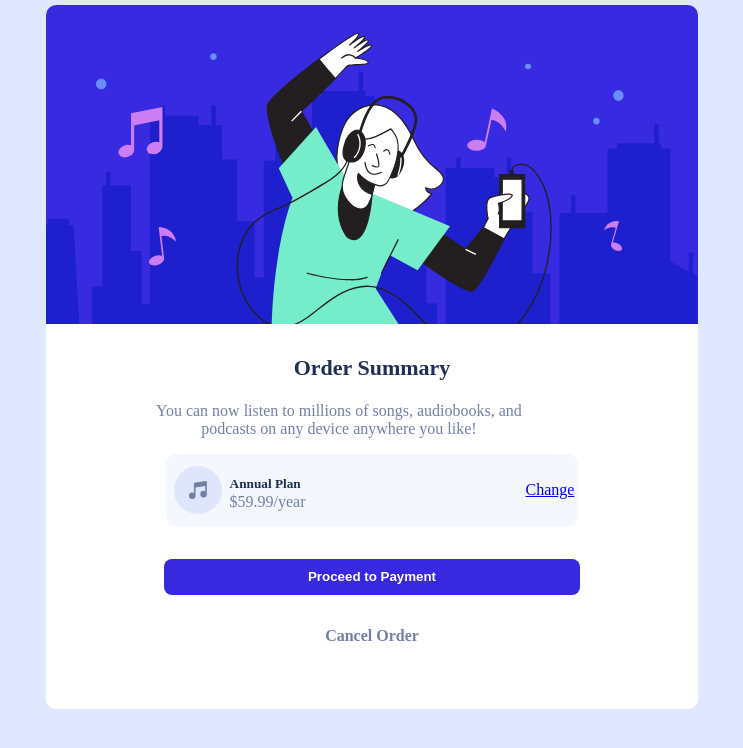
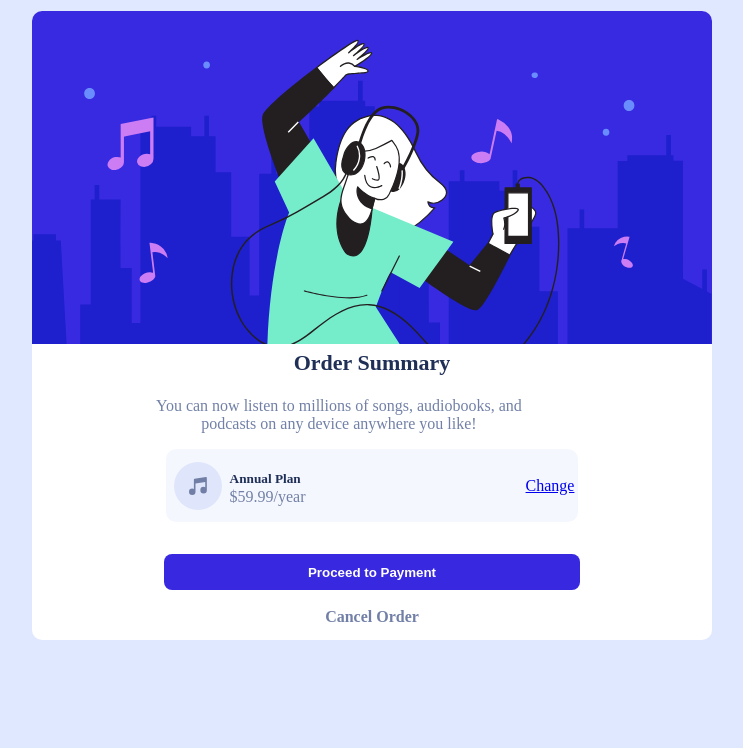
Before and after one commit to ShaunPour/Order-Summary-Component-Redux, a website: page index.html in a window 1280 px wide. Shown: the whole page, without its empty margins (268-1011 px from the left). Drawn offline with nearby package versions, Linux system fonts and the light colour scheme; files that its build step writes are made by us from their sources.

Commit message:
Fixed display issues with card on larger screen sizes

```diff
--- a/app/scss/globals/layout.scss
+++ b/app/scss/globals/layout.scss
@@ -25,7 +25,7 @@
 		flex-direction: column;
 		align-items: center;
 		justify-content: center;
-		padding: 2rem 0 4rem 0;
+		padding: 2rem 0 1.5rem 0;
 		.proceed {
 			width: 13rem;
 			padding: 0.65rem 0 0.65rem 0;
@@ -120,7 +120,7 @@
 		left: 6rem;
 	}
 	.container {
-		top: 0.3em;
+		top: 1.5em;
 	}
 }
 
@@ -129,11 +129,32 @@
 		max-width: 652px;
 		width: 652px;
 	}
+	.container {
+		top: 0.7em;
+		.submit-plan {
+			padding-bottom: 0;
+		}
+		.cancel {
+			position: relative;
+			bottom: 0.85rem;
+		}
+	}
+}
+
+@media (min-width: 800px) {
+	.title-pic {
+		max-width: 680px;
+		width: 680px;
+	}
+	.order-sum {
+		padding-top: 0.45rem;
+	}
 }
 
 @media (min-width: 1280px) {
 	.container {
-		max-width: 652px;
+		max-width: 680px;
+		width: 680px;
 		.plan-price {
 			padding-right: 13rem;
 			width: 100%;
@@ -143,3 +164,9 @@
 		}
 	}
 }
+
+@media (min-width: 1440px) {
+	.container {
+		top: 6.5rem;
+	}
+}
```
